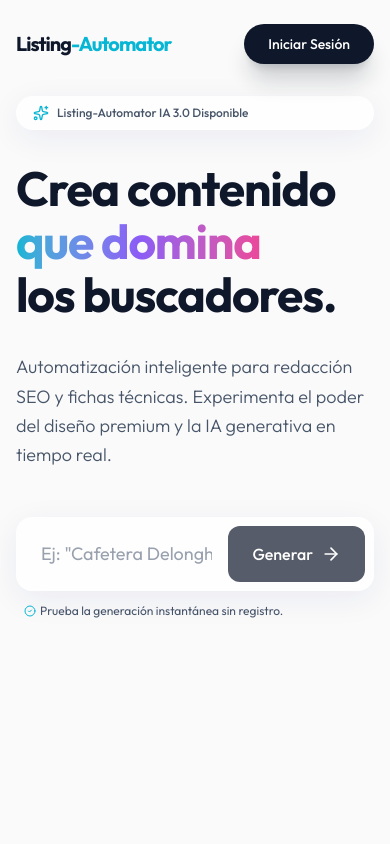
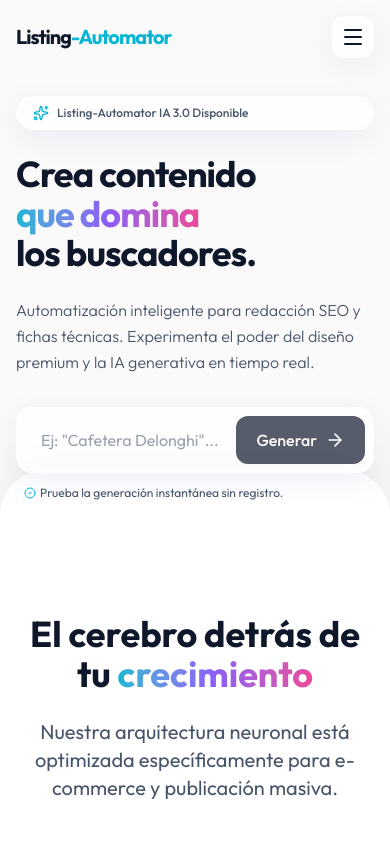
Before and after one commit to maxifast/listing-automator, a React (Vite) app: page / in a window 390 px wide. Shown: the top 844 px of the page. Built offline with nearby package versions, Linux system fonts and the light colour scheme.

Commit message:
Remove login button add hamburger menu fix mobile Hero empty space

```diff
--- a/src/App.tsx
+++ b/src/App.tsx
@@ -8,16 +8,18 @@
 import { ContactSection } from './components/sections/ContactSection';
 import { Footer } from './components/sections/Footer';
 import { useMediaQuery } from './lib/utils';
+import { Menu, X } from 'lucide-react';
 
 function App() {
   const [isGenerating, setIsGenerating] = useState(false);
   const [generatedResult, setGeneratedResult] = useState<string | null>(null);
   const isMobile = useMediaQuery("(max-width: 768px)");
+  const [menuOpen, setMenuOpen] = useState(false);
 
   return (
     <main className="relative w-full min-h-screen">
 
-      {/* 3D Background Layer - Fixed behind everything. Disabled on mobile for max frame rate */}
+      {/* 3D Background Layer - Disabled on mobile for max frame rate */}
       <div className="fixed inset-0 z-0 pointer-events-none">
         {!isMobile && (
           <Canvas camera={{ position: [0, 0, 30], fov: 75 }} style={{ pointerEvents: 'none' }} dpr={[1, 1]}>
@@ -33,19 +35,41 @@
       <div className="relative z-10 w-full">
 
         {/* Navbar */}
-        <header className="absolute top-0 w-full px-4 sm:px-6 lg:px-8 py-6 flex justify-between items-center z-50">
+        <header className="absolute top-0 w-full px-4 sm:px-6 lg:px-8 py-4 md:py-6 flex justify-between items-center z-50">
           <div className="text-xl font-bold tracking-tighter text-primary">
             Listing<span className="text-accent-1">-Automator</span>
           </div>
+
+          {/* Desktop nav */}
           <nav className="hidden md:flex items-center space-x-8 text-sm font-medium text-secondary bg-white/40 backdrop-blur-md px-6 py-2 rounded-full border border-white/50 shadow-sm">
             <a href="#features" className="hover:text-primary transition-colors">Características</a>
             <a href="#examples" className="hover:text-primary transition-colors">Ejemplos</a>
             <a href="#pricing" className="hover:text-primary transition-colors">Precios</a>
+            <a href="#contact" className="hover:text-primary transition-colors">Contacto</a>
           </nav>
-          <button className="px-6 py-2.5 text-sm font-medium bg-primary text-white rounded-full hover:bg-black transition-colors shadow-xl shadow-primary/20">
-            Iniciar Sesión
+
+          {/* Hamburger button (mobile only) */}
+          <button
+            className="md:hidden p-2 rounded-xl glass border border-white/30"
+            onClick={() => setMenuOpen(!menuOpen)}
+            aria-label="Menu"
+          >
+            {menuOpen ? <X className="w-6 h-6 text-primary" /> : <Menu className="w-6 h-6 text-primary" />}
           </button>
         </header>
+
+        {/* Mobile slide-down menu */}
+        {menuOpen && (
+          <div className="fixed inset-0 z-40 md:hidden">
+            <div className="absolute inset-0 bg-black/20" onClick={() => setMenuOpen(false)} />
+            <nav className="absolute top-[72px] left-4 right-4 glass rounded-2xl border border-white/30 p-6 flex flex-col space-y-4 text-base font-medium text-primary shadow-2xl z-50">
+              <a href="#features" onClick={() => setMenuOpen(false)} className="py-2 border-b border-gray-100">Características</a>
+              <a href="#examples" onClick={() => setMenuOpen(false)} className="py-2 border-b border-gray-100">Ejemplos</a>
+              <a href="#pricing" onClick={() => setMenuOpen(false)} className="py-2 border-b border-gray-100">Precios</a>
+              <a href="#contact" onClick={() => setMenuOpen(false)} className="py-2">Contacto</a>
+            </nav>
+          </div>
+        )}
 
         {/* Sections */}
         <HeroSection
@@ -55,7 +79,7 @@
           setGeneratedResult={setGeneratedResult}
         />
 
-        {/* Using smooth background transition into opaque sections */}
+        {/* Opaque sections wrapper */}
         <div className="relative bg-white/95 md:bg-white/80 md:backdrop-blur-3xl rounded-t-[3rem] border-t border-white/50 shadow-[0_-20px_40px_rgba(0,0,0,0.05)] pt-12 pb-24 mt-[-4rem] overflow-hidden">
           <FeaturesSection />
           <ExamplesSection />
--- a/src/components/sections/HeroSection.tsx
+++ b/src/components/sections/HeroSection.tsx
@@ -47,48 +47,48 @@
     };
 
     return (
-        <section className="relative w-full min-h-screen flex items-center justify-center pt-24 pb-12 px-4 sm:px-6 lg:px-8 z-10 overflow-hidden">
-            <div className="max-w-7xl mx-auto grid grid-cols-1 lg:grid-cols-2 gap-12 items-center">
+        <section className="relative w-full min-h-[auto] lg:min-h-screen flex items-center justify-center pt-24 pb-8 lg:pb-12 px-4 sm:px-6 lg:px-8 z-10 overflow-hidden">
+            <div className="max-w-7xl mx-auto grid grid-cols-1 lg:grid-cols-2 gap-6 lg:gap-12 items-center">
 
                 {/* Left Content Column */}
                 <motion.div
                     initial={{ opacity: 0, y: 30 }}
                     animate={{ opacity: 1, y: 0 }}
                     transition={{ duration: 0.8, ease: "easeOut" }}
-                    className="flex flex-col space-y-8 z-10"
+                    className="flex flex-col space-y-6 lg:space-y-8 z-10"
                 >
                     <div className="inline-flex items-center space-x-2 glass px-4 py-2 rounded-full w-full sm:w-max text-xs sm:text-sm font-medium border border-accent-1/30">
                         <Sparkles className="w-4 h-4 text-accent-1 shrink-0" />
                         <span className="text-secondary truncate">Listing-Automator IA 3.0 Disponible</span>
                     </div>
 
-                    <h1 className="text-5xl sm:text-6xl lg:text-7xl font-bold tracking-tight text-primary leading-[1.1]">
+                    <h1 className="text-4xl sm:text-5xl lg:text-7xl font-bold tracking-tight text-primary leading-[1.1]">
                         Crea contenido <br />
                         <span className="text-gradient">que domina</span> <br />
                         los buscadores.
                     </h1>
 
-                    <p className="text-lg sm:text-xl text-secondary max-w-xl font-light leading-relaxed">
+                    <p className="text-base sm:text-lg lg:text-xl text-secondary max-w-xl font-light leading-relaxed">
                         Automatización inteligente para redacción SEO y fichas técnicas.
                         Experimenta el poder del diseño premium y la IA generativa en tiempo real.
                     </p>
 
                     {/* Interactive Demo Input */}
-                    <div className="mt-4">
+                    <div className="mt-2 lg:mt-4">
                         <form onSubmit={handleGenerate} className="relative max-w-xl glass rounded-2xl p-2 flex items-center shadow-2xl shadow-accent-2/10">
                             <input
                                 type="text"
-                                placeholder='Ej: "Cafetera Delonghi" o "Zapatillas Running"...'
+                                placeholder='Ej: "Cafetera Delonghi"...'
                                 value={query}
                                 onChange={(e) => setQuery(e.target.value)}
                                 disabled={isGenerating}
-                                className="w-full bg-transparent border-none focus:ring-0 text-lg px-4 py-3 outline-none text-primary placeholder:text-gray-400 disabled:opacity-50"
+                                className="w-full bg-transparent border-none focus:ring-0 text-base lg:text-lg px-4 py-3 outline-none text-primary placeholder:text-gray-400 disabled:opacity-50"
                             />
                             <button
                                 type="submit"
                                 disabled={isGenerating || !query.trim()}
                                 className={cn(
-                                    "flex items-center justify-center space-x-2 px-6 py-4 rounded-xl font-medium text-white transition-all duration-300",
+                                    "flex items-center justify-center space-x-2 px-5 lg:px-6 py-3 lg:py-4 rounded-xl font-medium text-white transition-all duration-300 shrink-0",
                                     isGenerating ? "bg-accent-2 cursor-wait" : "bg-primary hover:bg-black active:scale-95",
                                     "disabled:opacity-70 disabled:hover:bg-primary disabled:active:scale-100"
                                 )}
@@ -112,15 +112,15 @@
                     </div>
                 </motion.div>
 
-                {/* Right Output/Visual Column */}
-                <div className="relative h-[600px] w-full flex items-center justify-center z-10 pointer-events-none lg:pointer-events-auto">
-                    <AnimatePresence>
-                        {(isGenerating || generatedResult) && (
+                {/* Right Output/Visual Column — hidden on mobile until generating */}
+                {(isGenerating || generatedResult) && (
+                    <div className="relative min-h-[300px] lg:h-[600px] w-full flex items-center justify-center z-10">
+                        <AnimatePresence>
                             <motion.div
                                 initial={{ opacity: 0, scale: 0.95 }}
                                 animate={{ opacity: 1, scale: 1 }}
                                 exit={{ opacity: 0, scale: 0.95 }}
-                                className="absolute inset-0 m-auto w-[90%] max-w-lg h-max glass border border-white/40 p-6 md:p-8 rounded-3xl shadow-2xl flex flex-col"
+                                className="w-full max-w-lg h-max glass border border-white/40 p-6 md:p-8 rounded-3xl shadow-2xl flex flex-col"
                             >
                                 <div className="flex items-center space-x-3 mb-6 pb-4 border-b border-gray-200/50">
                                     <div className={cn("p-2 rounded-lg", isGenerating ? "bg-accent-2/20 text-accent-2" : "bg-accent-1/20 text-accent-1")}>
@@ -132,7 +132,7 @@
                                     </div>
                                 </div>
 
-                                <div className="flex-1 bg-white/40 rounded-xl p-6 font-mono text-sm text-gray-800 whitespace-pre-wrap overflow-y-auto max-h-[350px] custom-scrollbar">
+                                <div className="flex-1 bg-white/40 rounded-xl p-4 lg:p-6 font-mono text-sm text-gray-800 whitespace-pre-wrap overflow-y-auto max-h-[250px] lg:max-h-[350px]">
                                     {isGenerating ? typingText : generatedResult}
                                     {isGenerating && <span className="inline-block w-2 h-4 bg-accent-2 ml-1 animate-pulse" />}
                                 </div>
@@ -153,9 +153,9 @@
                                     </motion.div>
                                 )}
                             </motion.div>
-                        )}
-                    </AnimatePresence>
-                </div>
+                        </AnimatePresence>
+                    </div>
+                )}
 
             </div>
         </section>
```
